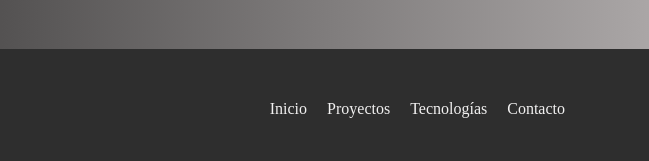
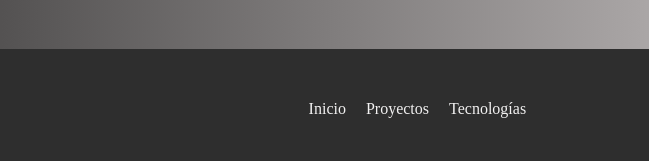
Before and after one commit to Dextron03/Portafolios, a plain HTML site: page index.html in a window 1280 px wide. Shown: the part 2630-2791 px from the top of the page, 631-1280 px from the left. Drawn offline with Linux system fonts and the light colour scheme; a web font is replaced by a local one.

Commit message:
Contactos eliminado del footer

```diff
--- a/index.html
+++ b/index.html
@@ -169,7 +169,6 @@
           <a href="#inicio">Inicio</a>
           <a href="#proyectos">Proyectos</a>
           <a href="#skills">Tecnologías</a>
-          <a href="#contacto">Contacto</a>
         </nav>
     </footer>
 
```
